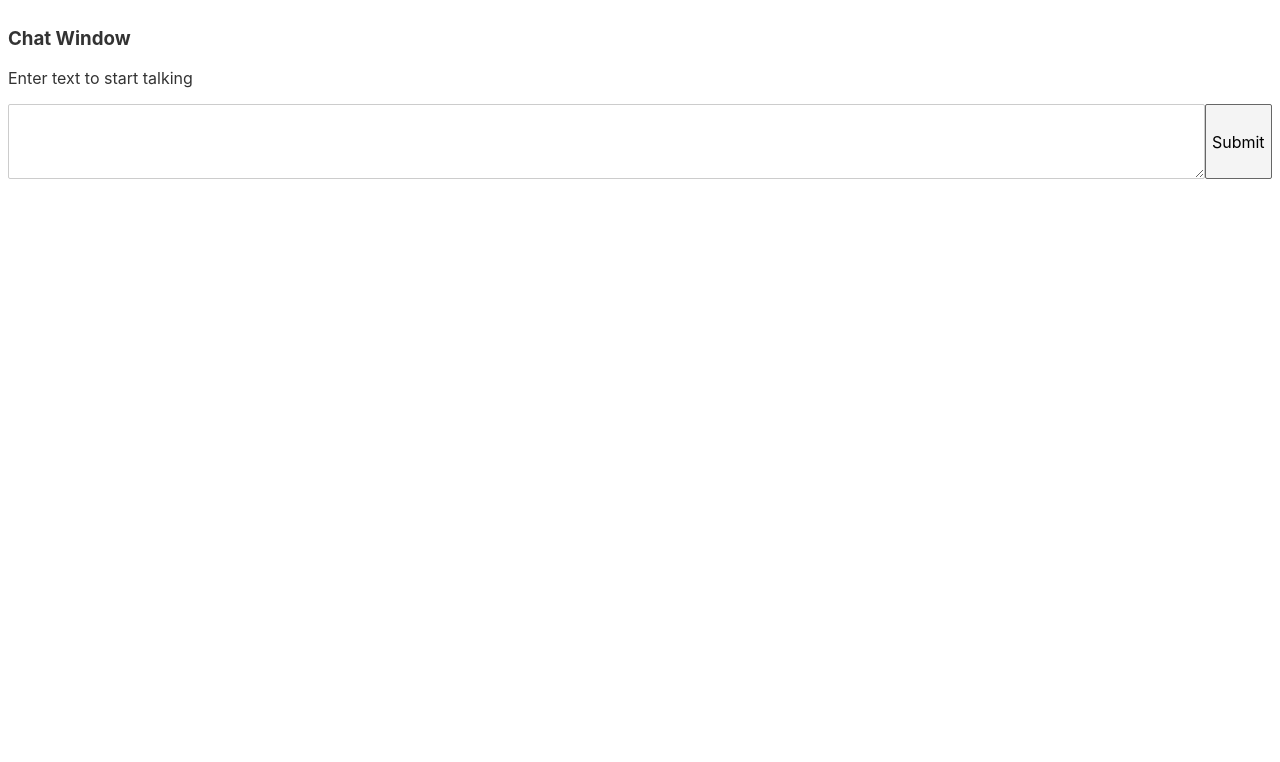
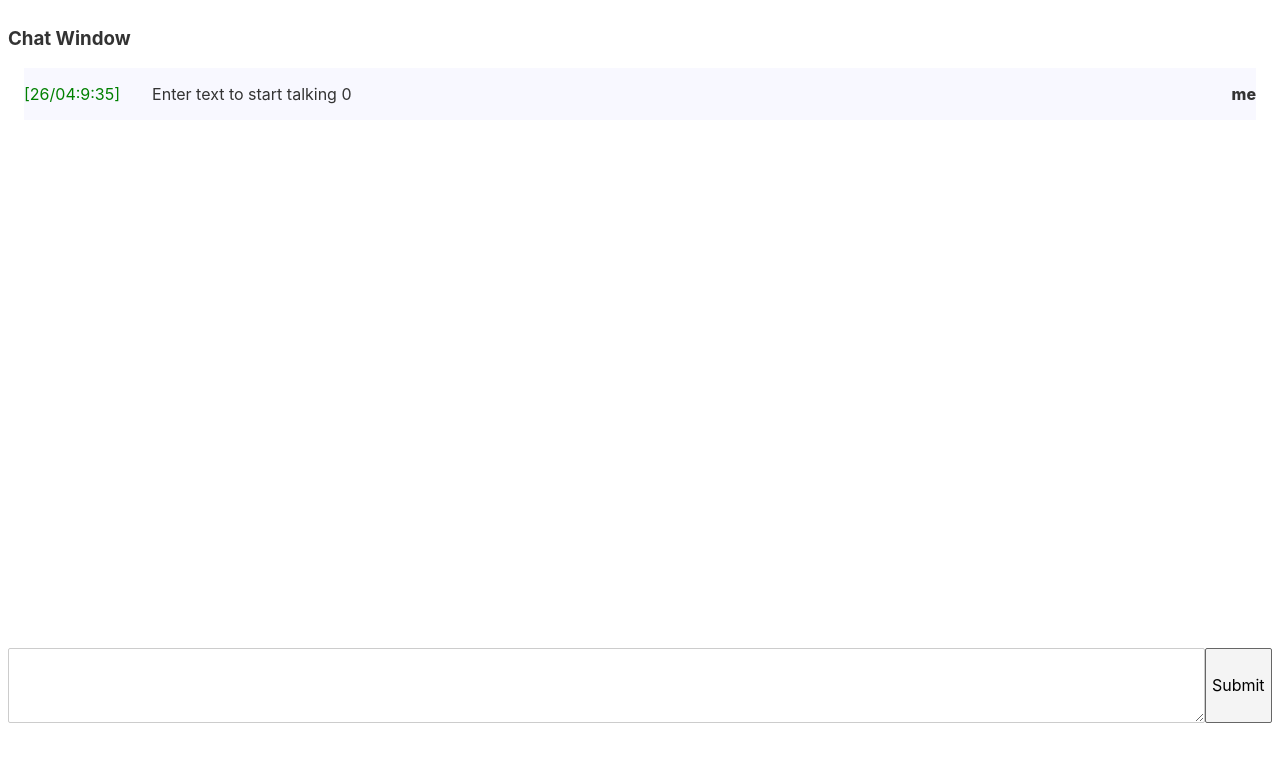
Before and after one commit to anontyro/svelte-test, a Svelte app: page / in a window 1280 px wide. Both pictures are taken after a click on the button "Submit". Shown: the top 762 px of the page. Built offline with nearby package versions, Linux system fonts and the light colour scheme.

Commit message:
updated chat item to an object to hold more data and style a little better

```diff
--- a/src/components/chat/ChatItem.svelte
+++ b/src/components/chat/ChatItem.svelte
@@ -3,9 +3,30 @@
 </script>
 
 <style>
-
+  .chat-message {
+    display: flex;
+    flex-direction: row;
+    justify-content: space-between;
+    margin: 0.5rem 1rem;
+  }
+  .date {
+    color: green;
+  }
+  .message {
+    flex-grow: 1;
+    margin: auto 2rem;
+  }
+  .user {
+    font-size: 1rem;
+    font-weight: 800;
+  }
+  .even {
+    background-color: ghostwhite;
+  }
 </style>
 
-<div>
-  <p>{data}</p>
+<div class="chat-message {data.index % 2 === 0 ? 'even' : ''}">
+  <p class="date">[{data.dateStamp}]</p>
+  <p class="message">{data.msg} {data.index}</p>
+  <p class="user">{data.user}</p>
 </div>
--- a/src/components/chat/ChatWindow.svelte
+++ b/src/components/chat/ChatWindow.svelte
@@ -8,10 +8,13 @@
 </script>
 
 <style>
-
+  .chat-window {
+    height: 80vh;
+    overflow-y: auto;
+  }
 </style>
 
-<div>
+<div class="chat-window">
   <h3>Chat Window</h3>
   {#each chatData as item}
     <ChatItem data={item} />
--- a/src/components/chat/UserInput.svelte
+++ b/src/components/chat/UserInput.svelte
@@ -15,10 +15,32 @@
     }
   };
 
+  const getDateStamp = () => {
+    const date = new Date();
+    const time = `${date.getHours()}:${date.getMinutes()}`;
+    const day = date.getDate() > 9 ? date.getDate() : `0${date.getDate()}`;
+    const month = date.getMonth() > 9 ? date.getMonth() : `0${date.getMonth()}`;
+    const dateNow = `${day}/${month}:${time}`;
+    return dateNow;
+  };
+
+  const addNewMessage = (val, store) => {
+    const msg = {
+      dateStamp: getDateStamp(),
+      msg: val,
+      user: "me"
+    };
+    store.update(val => {
+      msg.index = val.length;
+      const output = [msg, ...val];
+      return output;
+    });
+  };
+
   const onSubmit = event => {
     if (currentMsg !== defaultText || currentMsg !== "") {
       console.log(`Submitted text: ${currentMsg}`);
-      chatStore.update(val => [...val, currentMsg]);
+      addNewMessage(currentMsg, chatStore);
       currentMsg = "";
     }
   };
```
